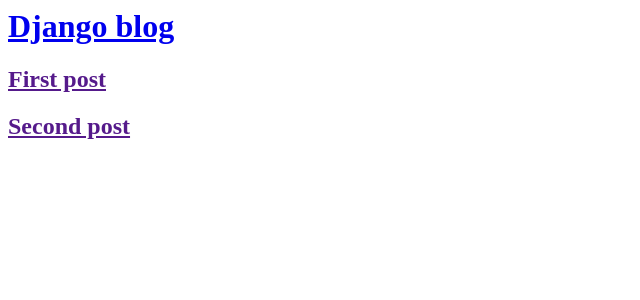
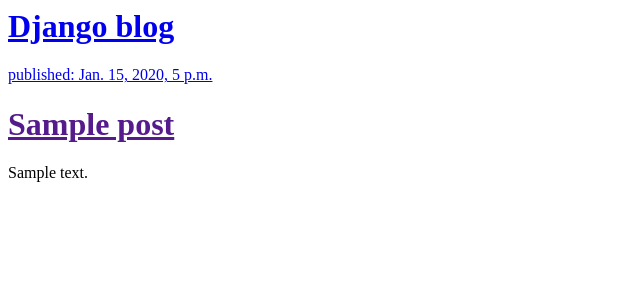
Before and after one commit to ahmadiriyantostt/my-first-blog, a Django app: template blog/templates/blog/post_list.html in a window 1280 px wide. Shown: the top 300 px of the page, without its empty margins (0-640 px from the left). Run offline with Django 3.2, Linux system fonts and the light colour scheme; the template is opened without the code that fills it: values that come from a table or form of the project are taken from there, others are empty; tables that the repository leaves empty hold one stand-in row (values such as "Sample post").

Commit message:
Modified templates to display posts from databases.

```diff
--- a/blog/templates/blog/post_list.html
+++ b/blog/templates/blog/post_list.html
@@ -3,18 +3,17 @@
         <title>Django blog</title>
     </head>
     <body>
-         <div>
-             <h1><a href="/">Django blog</a></h1>
-         </div>
+        <div>
+            <h1><a href="/">Django blog</h1>
+        </div>
 
-         <div>
-             <h2><a href="">First post</a></h2>
-         </div>
-
-         <div>
-             <h2><a href="">Second post</a></h2>
-         </div>
-
+{% for post in posts %}
+        <div>
+            <p>published: {{ post.published_date }}</p>
+            <h1><a href="">{{ post.title }}</a></h1>
+            <p>{{ post.text|linebreaksbr }}</p>
+        </div>
+{% endfor %}
 
     </body>
 </html>
--- a/blog/views.py
+++ b/blog/views.py
@@ -1,5 +1,8 @@
 from django.shortcuts import render
+from .models import Post
+from django.utils import timezone
 
 # Create your views here.
 def post_list(request):
-    return render(request, 'blog/post_list.html', {})
+    posts = Post.objects.filter(published_date__lte=timezone.now()).order_by('published_date')
+    return render(request, 'blog/post_list.html', {'posts': posts})
```
Also changed, not shown: 2 other files.
